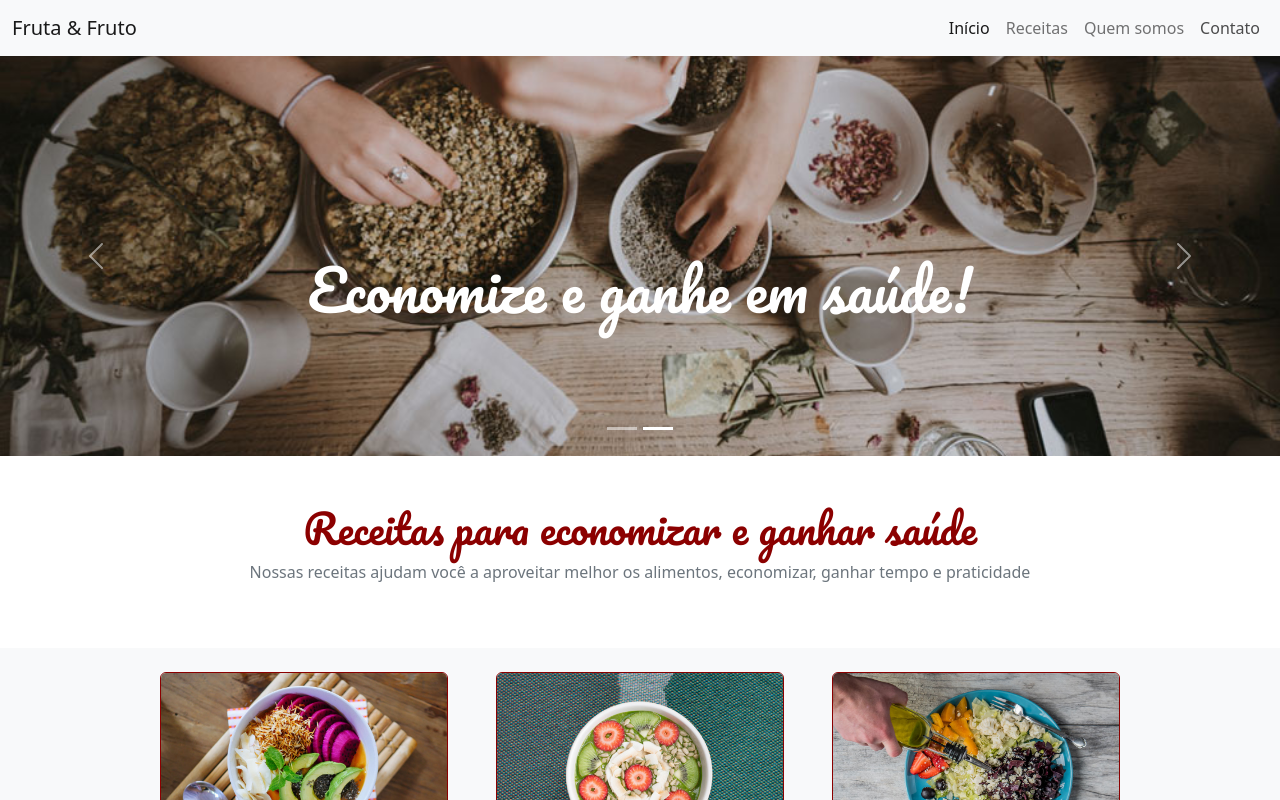
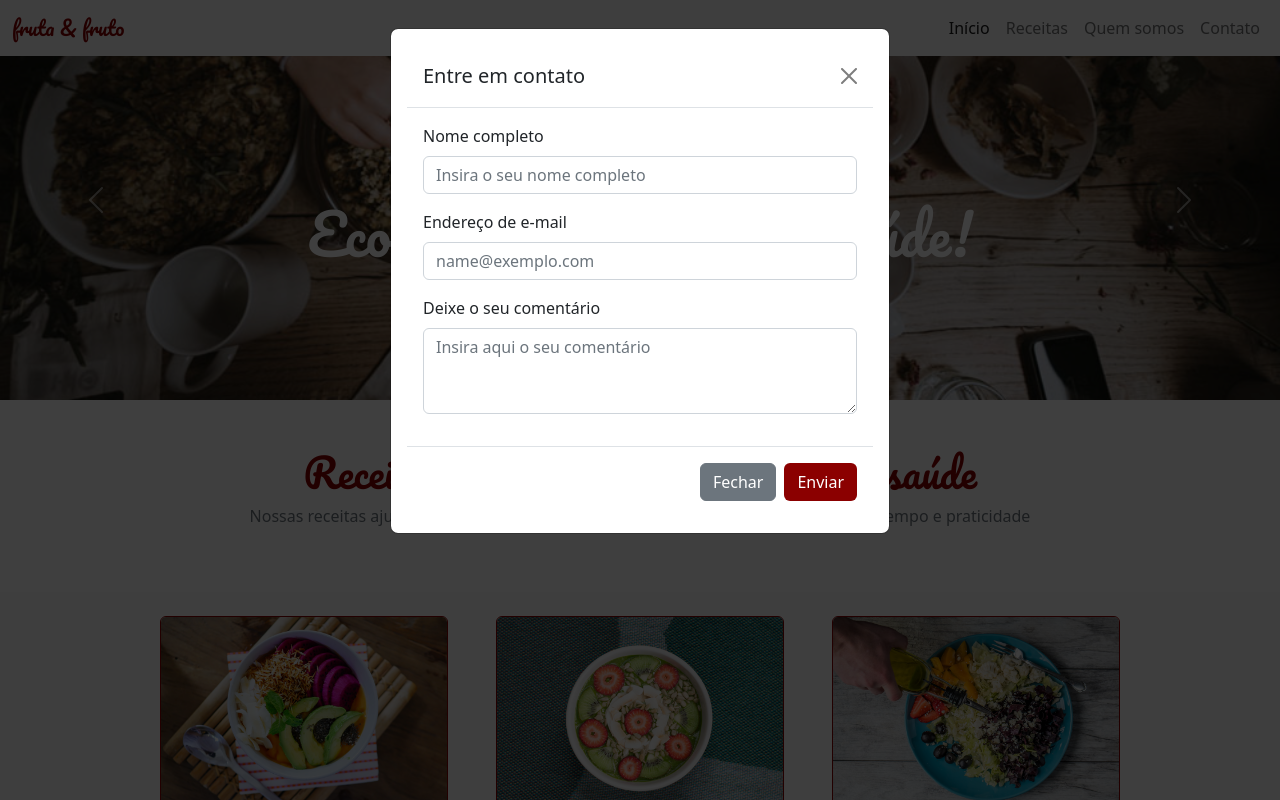
Before and after one commit to joaoAugustoParaty/projeto-bootstrap-simples, a plain HTML site: page index.html in a window 1280 px wide. Both pictures are taken after a click on the link "Contato". Shown: the top 800 px of the page. Drawn offline with nearby package versions, Linux system fonts and the light colour scheme.

Commit message:
finalizado

```diff
--- a/index.html
+++ b/index.html
@@ -15,9 +15,9 @@
 
 <body>
   <header>
-    <nav class="navbar navbar-expand-lg bg-light">
+    <nav class="navbar navbar-expand-lg bg-light fixed-top">
       <div class="container-fluid">
-        <a class="navbar-brand" href="#">Fruta & Fruto</a>
+        <a class="navbar-brand fonte-titulo cor-especial" href="#">fruta & fruto</a>
         <button class="navbar-toggler" type="button" data-bs-toggle="collapse" data-bs-target="#navbarNavAltMarkup"
           aria-controls="navbarNavAltMarkup" aria-expanded="false" aria-label="Toggle navigation">
           <span class="navbar-toggler-icon"></span>
@@ -27,7 +27,7 @@
             <li><a class="nav-link active" aria-current="page" href="#">Início</a></li>
             <li><a class="nav-link" href="#">Receitas</a></li>
             <li><a class="nav-link" href="#">Quem somos</a></li>
-            <li><a class="nav-link" href="#">Contato</a></li>
+            <li><a class="nav-link" data-bs-toggle="modal" data-bs-target="#modal-contato" href="#">Contato</a></li>
           </ul>
         </div>
       </div>
@@ -141,17 +141,42 @@
       </div>
     </section>
   </main>
+  <footer class="bg-secondary p-3">
+    <p class="text-light m-0 text-center">contato: <a class="text-light" href="mailto:email@frutafruto.com.br">email@frutafruto.com.br</a></p>
+  </footer>
 
+  <!-- Modal -->
+<div class="modal fade" id="modal-contato" tabindex="-1" aria-labelledby="exampleModalLabel" aria-hidden="true">
+  <div class="modal-dialog">
+    <dialog class="modal-content">
+      <header class="modal-header">
+        <h1 class="modal-title fs-5" id="exampleModalLabel">Entre em contato</h1>
+        <button type="button" class="btn-close" data-bs-dismiss="modal" aria-label="Close"></button>
+      </header>
+      <main class="modal-body">
+        <form>
+          <div class="form-group mb-3">
+            <label for="exampleFormControlInput1" class="form-label">Nome completo</label>
+            <input type="text" class="form-control" id="exampleFormControlInput" placeholder="Insira o seu nome completo">
+          </div>
+          <div class="form-group mb-3">
+            <label for="exampleFormControlInput1" class="form-label">Endereço de e-mail</label>
+            <input type="email" class="form-control" id="exampleFormControlInput1" placeholder="name@exemplo.com">
+          </div>
+          <div class="form-group mb-3">
+            <label for="exampleFormControlTextarea1" class="form-label">Deixe o seu comentário</label>
+            <textarea class="form-control" id="exampleFormControlTextarea1" placeholder="Insira aqui o seu comentário" rows="3"></textarea>
+          </div>
+        </form>
+      </main>
+      <footer class="modal-footer">
+        <button type="button" class="btn btn-secondary" data-bs-dismiss="modal">Fechar</button>
+        <button type="button" class="btn botao-cor-especial">Enviar</button>
+      </footer>
+    </dialog>
+  </div>
+</div>
 
-
-
-
-
-
-
-
-
-  <p>contato:<a href="mailto:email@frutafruto.com.br">email@frutafruto.com.br</a></p>
 
   <script src="https://cdn.jsdelivr.net/npm/bootstrap@5.2.3/dist/js/bootstrap.bundle.min.js"
     integrity="sha384-kenU1KFdBIe4zVF0s0G1M5b4hcpxyD9F7jL+jjXkk+Q2h455rYXK/7HAuoJl+0I4"
--- a/src/style.css
+++ b/src/style.css
@@ -9,7 +9,7 @@
 }
 
 .cor-especial{
-    color: darkred;
+    color: darkred !important;
 }
 
 .botao-cor-especial {
```
